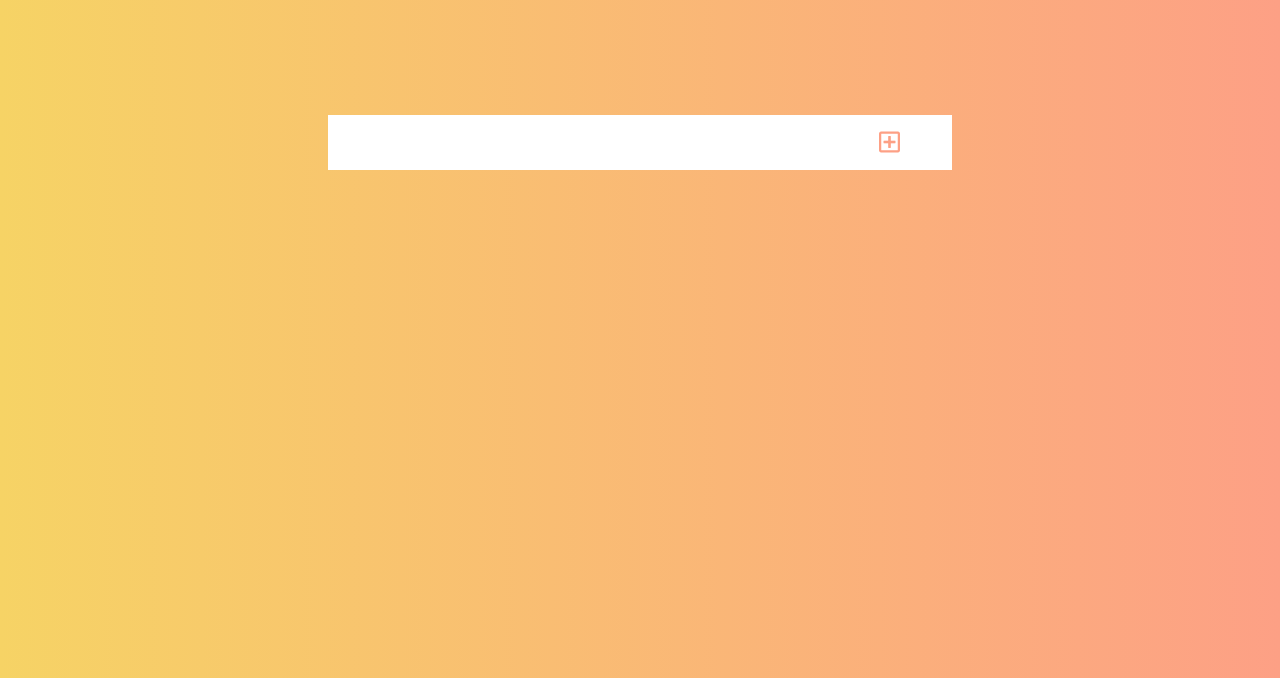
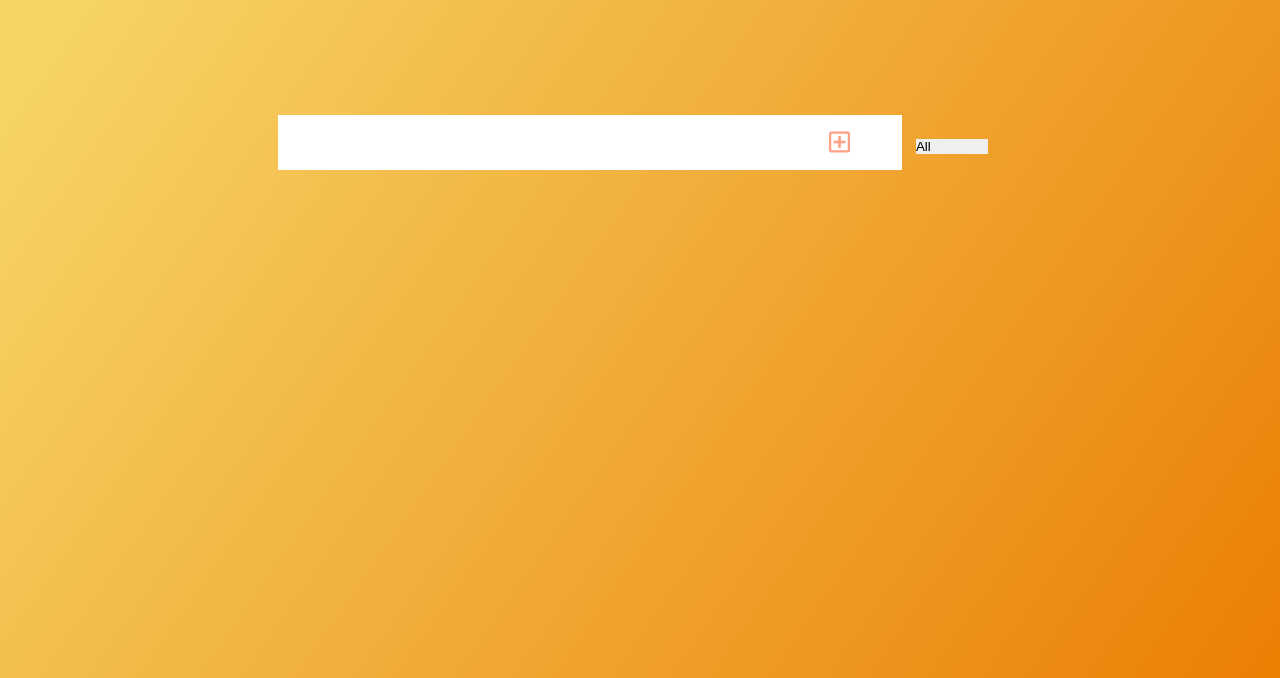
Before and after one commit to cyber-leo233/todoList, a plain HTML site: page index.html in a window 1280 px wide. Shown: the part 122-800 px from the top of the page. Drawn offline with Linux system fonts and the light colour scheme.

Commit message:
changed linear bg and added select tag

```diff
--- a/index.html
+++ b/index.html
@@ -5,12 +5,14 @@
   <meta charset="UTF-8">
   <meta name="viewport" content="width=device-width, initial-scale=1.0">
   <!-- Google Fonts-->
-  <link href="https://fonts.googleapis.com/css2?family=Merriweather:ital,wght@0,300;1,700,900&display=swap" rel="stylesheet">
+  <link href="https://fonts.googleapis.com/css2?family=Merriweather:ital,wght@0,300;1,700,900&display=swap"
+    rel="stylesheet">
 
 
   <!-- Font Awesome icon library-->
-  <link rel="stylesheet" href="https://cdnjs.cloudflare.com/ajax/libs/font-awesome/5.13.0/css/all.min.css" integrity="sha256-h20CPZ0QyXlBuAw7A+KluUYx/3pK+c7lYEpqLTlxjYQ=" crossorigin="anonymous" />
-  <link rel="stylesheet" href="style.css">
+    <link rel="stylesheet" href="https://cdnjs.cloudflare.com/ajax/libs/font-awesome/5.13.0/css/all.min.css"
+      integrity="sha256-h20CPZ0QyXlBuAw7A+KluUYx/3pK+c7lYEpqLTlxjYQ=" crossorigin="anonymous" />
+    <link rel="stylesheet" href="style.css">
 
   <title>Nate's Todo App</title>
 </head>
@@ -25,6 +27,13 @@
     <button class="todo-button" type="submit">
       <i class="far fa-plus-square plus-button"></i>
     </button>
+    <div class="select">
+      <select name="todos" class="filter-todo">
+          <option value="all">All</option>
+          <option value="Complete">Complete</option>
+          <option value="Uncomplete">Uncomplete</option>
+      </select>
+    </div>
   </form>
 
 
--- a/style.css
+++ b/style.css
@@ -5,7 +5,7 @@
 }
 
 body {
-  background-image: linear-gradient(to right,#f6d365,#fda085);
+  background-image: linear-gradient(125deg,#f6d365 10%,#eb7f04);
   font-family: 'Merriweather', sans-serif;
   min-height: 100vh;
   padding:0 1rem;
@@ -16,7 +16,15 @@ body {
 header,form {
   font-size: 1.5rem;
   color:#404040;
-  margin-bottom: 1em;
+  min-height: 20vh;
+  display: flex;
+  align-items: center;
+  justify-content: center;
+  text-align: center;
+  overflow: hidden;
+  margin:0 auto 1em auto;
+
+
 
 }
 
@@ -27,16 +35,7 @@ h1 {
   letter-spacing: 1px;
   text-transform: uppercase;
 }
-header,form {
-  min-height: 20vh;
-  display: flex;
-  align-items: center;
-  justify-content: center;
-  text-align: center;
-  overflow: hidden;
 
-
-}
 
 
 form input, form button {
@@ -56,10 +55,23 @@ form button {
   cursor: pointer;
   width: 10%;
   transition: all 0.3s ease;
+
 }
 form button:hover {
   color:white;
   background: #fda085;
+}
+select {
+ -webkit-appearance: none;
+ -moz-appearance: none;
+ appearance: none;
+ outline:none;
+ border:none;
+
+}
+.select {
+ width:100px;
+
 }
 /*Parent div*/
 .todo-container {
@@ -93,7 +105,7 @@ form button:hover {
   justify-content: space-between;
   align-items: center;
   font-size:1.5rem;
-  transition: all.5s ease;
+  transition: all 1s ease;
 
 }
 
@@ -128,7 +140,7 @@ form button:hover {
 
   }
   .fall {
-     transform: translateY(8rem) rotate(20deg);
+     transform: translateY(8rem) rotate(180deg);
      opacity: 0;
   }
   .fa-trash, .fa-check {
```
